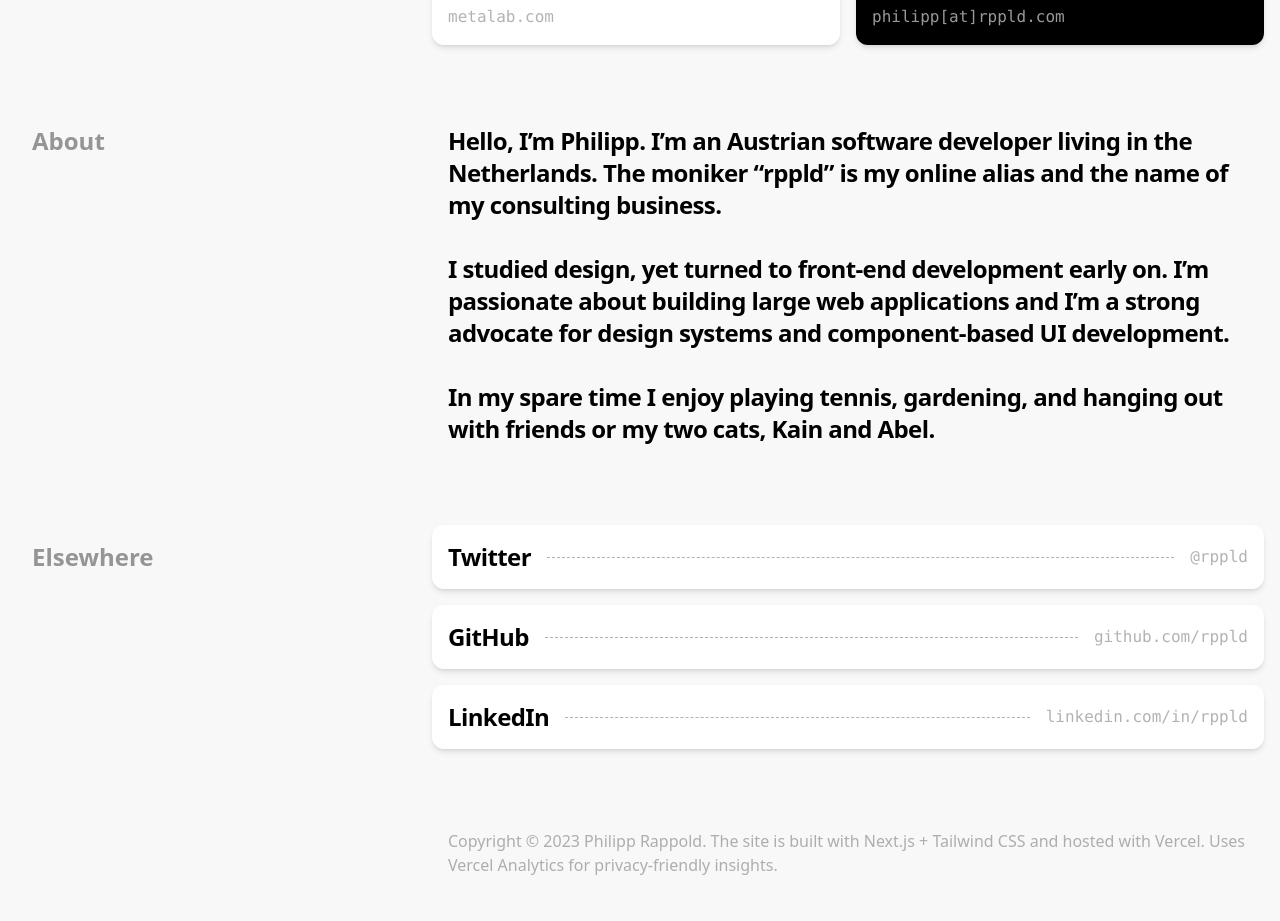
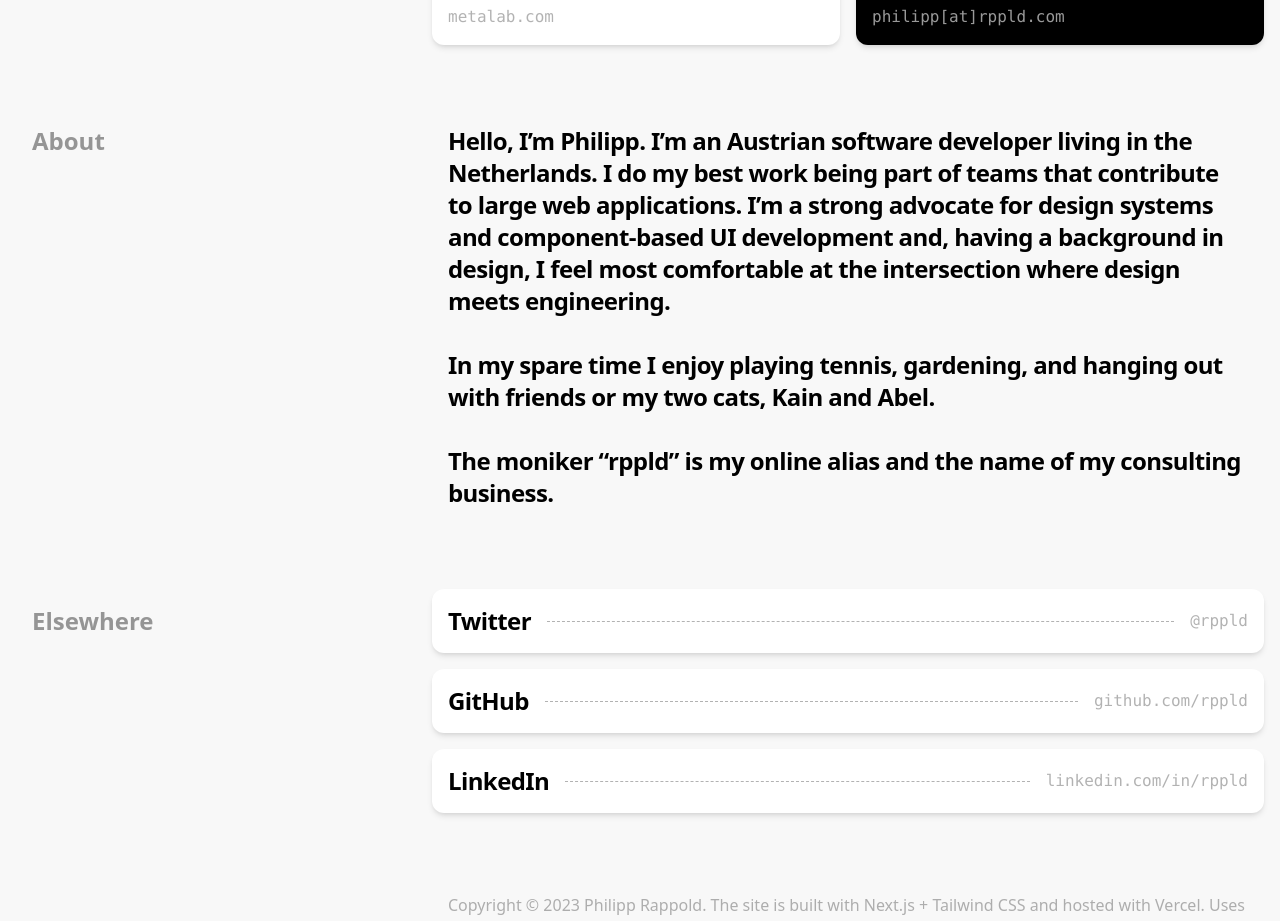
Before and after one commit to rppld/blog, a Next.js app: page / in a window 1280 px wide. Shown: the part 1687-2608 px from the top of the page. Built offline with nearby package versions, Linux system fonts and the light colour scheme.

Commit message:
update texts

```diff
--- a/data/page.ts
+++ b/data/page.ts
@@ -48,9 +48,9 @@ export const pageData: PageData = {
   ],
   about: {
     texts: [
-      "Hello, I’m Philipp. I’m an Austrian software developer living in the Netherlands. The moniker “rppld” is my online alias and the name of my consulting business.",
-      "I studied design, yet turned to front-end development early on. I’m passionate about building large web applications and I’m a strong advocate for design systems and component-based UI development.",
+      "Hello, I’m Philipp. I’m an Austrian software developer living in the Netherlands. I do my best work being part of teams that contribute to large web applications. I’m a strong advocate for design systems and component-based UI development and, having a background in design, I feel most comfortable at the intersection where design meets engineering.",
       "In my spare time I enjoy playing tennis, gardening, and hanging out with friends or my two cats, Kain and Abel.",
+      "The moniker “rppld” is my online alias and the name of my consulting business.",
     ],
   },
   work: [
```
